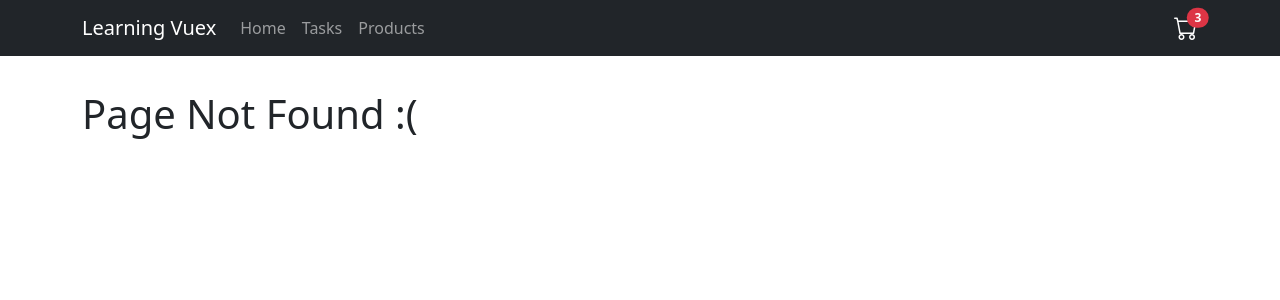
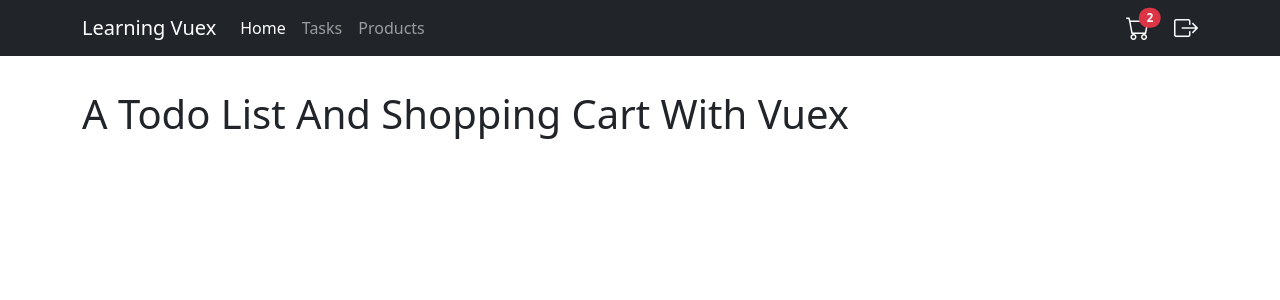
Before and after one commit to morteza-gho/vuex-todolist-shopingCart, a Vue app: page /app/home in a window 1280 px wide. Before the commit this address had no page. Shown: the top 300 px of the page. Built offline with nearby package versions, Linux system fonts and the light colour scheme; data requests are answered from the project's data file; sample sign-in values are in the browser's storage; what vue-toast-notification would draw is missing.

Commit message:
router guard - auth/login

```diff
--- a/server/db.json
+++ b/server/db.json
@@ -36,15 +36,7 @@
       "description": "the visual form of a document or a typeface without relying on meaningful content.",
       "image": "https://dkstatics-public.digikala.com/digikala-products/5b8c3c82ad9ddb31dd3c898d69b96a36259b0d6d_1671019556.jpg?x-oss-process=image/resize,m_lfit,h_800,w_800/quality,q_90",
       "price": 1590000,
-      "value": 4
-    },
-    {
-      "id": 1,
-      "title": "Lite SmartWatch",
-      "description": "In publishing and graphic design, Lorem ipsum is a placeholder text commonly used to demonstrate",
-      "image": "https://dkstatics-public.digikala.com/digikala-products/d19ad9fb8742e3f0e4a0c19e11864378b82afbfb_1656931593.jpg?x-oss-process=image/resize,m_lfit,h_800,w_800/quality,q_90",
-      "price": 1173000,
-      "value": 1
+      "value": 2
     },
     {
       "id": 4,
@@ -59,7 +51,7 @@
     {
       "id": 4,
       "userId": 1,
-      "title": "et porro tempora 44555",
+      "title": "et porro tempora 4455",
       "completed": true
     },
     {
--- a/src/App.vue
+++ b/src/App.vue
@@ -1,21 +1,7 @@
-<script>
-   import MainHeader from './components/MainHeader.vue';
-
-   export default {
-      setup() {},
-      components: {MainHeader}
-   };
-</script>
-
 <template>
-   <main-header></main-header>
-   <main id="main" class="container">
-      <router-view></router-view>
-   </main>
+   <router-view></router-view>
 </template>
 
-<style scoped>
-   #main {
-      margin-top: 90px;
-   }
-</style>
+<script setup>
+
+</script>
--- /dev/null
+++ b/src/components/Global/AppWrapper.vue
@@ -0,0 +1,16 @@
+<template>
+  <main-header></main-header>
+  <main id="main" class="container">
+    <router-view></router-view>
+  </main>
+</template>
+
+<script setup>
+import MainHeader from './MainHeader.vue';
+</script>
+
+<style scoped>
+#main {
+  margin-top: 90px;
+}
+</style>
--- a/src/components/MainHeader.vue
+++ b/src/components/Global/MainHeader.vue
@@ -13,7 +13,7 @@
 
             <div class="collapse navbar-collapse d-flex justify-content-between" id="navbarNav">
                <ul class="navbar-nav">
-                  <li class="nav-item"><router-link to="/" class="nav-link">Home</router-link></li>
+                  <li class="nav-item"><router-link :to="{ name: 'home' }" class="nav-link">Home</router-link></li>
                   <li class="nav-item"><router-link :to="{ name: 'tasks' }" class="nav-link">Tasks</router-link></li>
                   <li class="nav-item"><router-link :to="{ name: 'products' }" class="nav-link">Products</router-link>
                   </li>
@@ -21,13 +21,15 @@
             </div>
 
             <div class="position-relative">
-               <router-link :to="{name: 'cart'}">
+               <router-link :to="{ name: 'cart' }">
                   <b class="bi bi-cart text-white fs-4"></b>
                   <span class="position-absolute top-0 start-100 translate-middle badge rounded-pill bg-danger mt-2">
                      {{ cartCount }}
                   </span>
                </router-link>
             </div>
+            <b class="bi bi-box-arrow-right text-white fs-4 ms-4" title="Logout" style="cursor: pointer;"
+              @click="logout"></b>
 
          </div>
       </nav>
@@ -38,7 +40,9 @@
 <script setup>
 import { computed, onMounted } from 'vue';
 import { useStore } from 'vuex';
+import { useRouter } from 'vue-router';
 
+const router = useRouter();
 const store = useStore();
 const cartCount = computed(() => store.getters['cart/cartCount']);
 
@@ -48,7 +52,15 @@ const fetchCartItems = () => {
 
 onMounted(() => {
    fetchCartItems();
-})
+});
+
+const logout = async () => {
+   if (window.confirm('Are you sure to logout?')) {
+      await store.dispatch('auth/logout');
+      router.push({ name: 'login' });
+   }
+}
+
 
 </script>
 
--- /dev/null
+++ b/src/components/Login/Login.vue
@@ -0,0 +1,28 @@
+<template>
+
+  <div class="d-flex flex-column align-items-center justify-content-center" style="height: 100vh;">
+    <div class="card p-5">
+      <div class="card-body text-center">
+        <div class="card-title">
+          <h1 class="mb-5">Login To Site</h1>
+        </div>
+        <button class="btn btn-lg btn-dark" @click="login">Login</button>
+      </div>
+    </div>
+  </div>
+
+</template>
+
+<script setup>
+import { useRouter } from 'vue-router';
+import { useStore } from 'vuex';
+
+const store = useStore();
+const router = useRouter();
+
+const login = async () => {
+  await store.dispatch('auth/setToken', 'testToken');
+  router.push({ name: 'home' });
+};
+
+</script>
--- a/src/router/index.js
+++ b/src/router/index.js
@@ -1,9 +1,17 @@
-import {createRouter, createWebHistory} from "vue-router";
+import { createRouter, createWebHistory } from "vue-router";
 import routes from "./routes";
+import store from './../store/index';
+import { computed } from "vue";
 
+const isAuthenticated = computed(() => store.getters['auth/isAuthenticated']);
 const router = createRouter({
    history: createWebHistory(),
    routes
-})
+});
+
+router.beforeEach((to, from, next) => {
+   if (to.name !== 'login' && !isAuthenticated.value) next({ name: 'login' });
+   else next();
+});
 
 export default router;
--- /dev/null
+++ b/src/store/auth.js
@@ -0,0 +1,37 @@
+const auth = {
+  namespaced: true,
+
+  state: {
+    token: null
+  },
+
+  getters: {
+    isAuthenticated() {
+      return !!localStorage.getItem('token');
+    },
+    getToken() {
+      return localStorage.getItem('token');
+    }
+  },
+  mutations: {
+    setToken(state, token) {
+      state.token = token;
+      localStorage.setItem('token', token);
+    },
+    logout(state) {
+      state.token = null;
+      localStorage.removeItem('token');
+    }
+  },
+
+  actions: {
+    async setToken({ commit }, token) {
+      await commit('setToken', token);
+    },
+    async logout({ commit }) {
+      await commit('logout');
+    }
+  }
+};
+
+export default auth;
--- a/src/store/index.js
+++ b/src/store/index.js
@@ -2,12 +2,14 @@ import { createStore } from "vuex";
 import tasks from "./tasks";
 import products from './products';
 import cart from './cart';
+import auth from './auth';
 
 const store = createStore({
   modules: {
     tasks,
     products,
-    cart
+    cart,
+    auth
   }
 });
 
```
Also changed, not shown: src/router/routes.js (+15 -7 lines).
